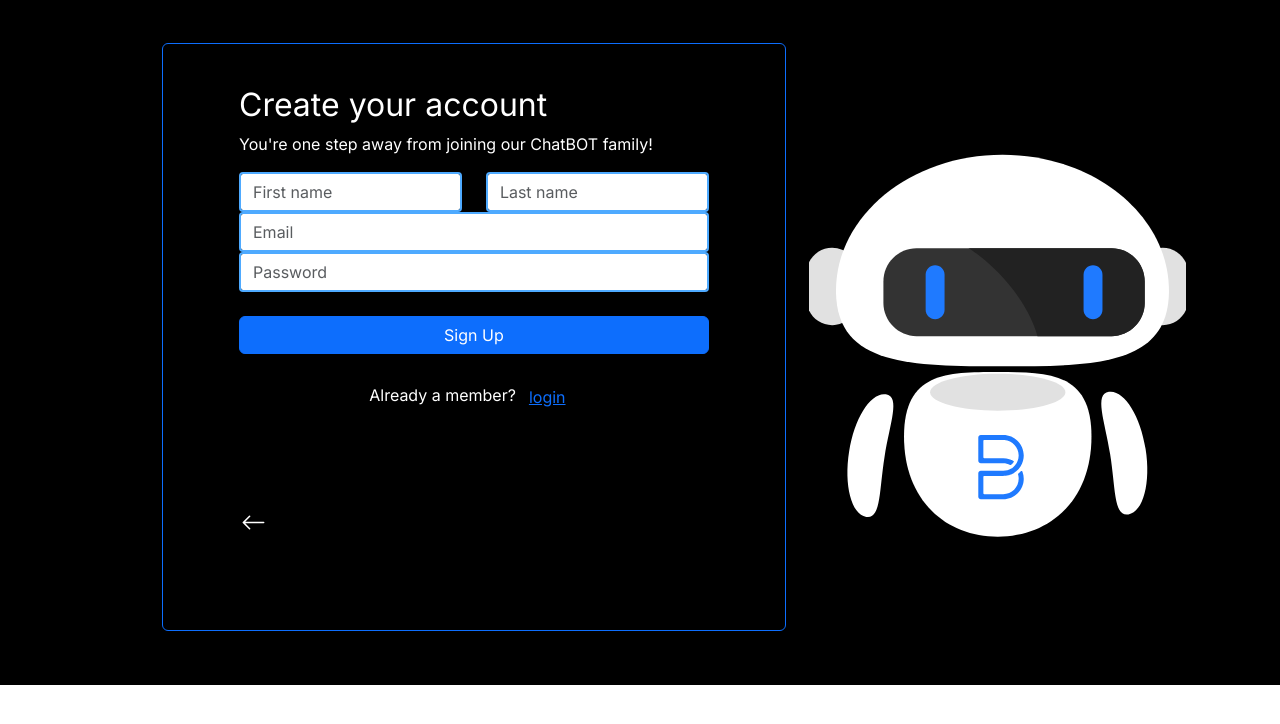
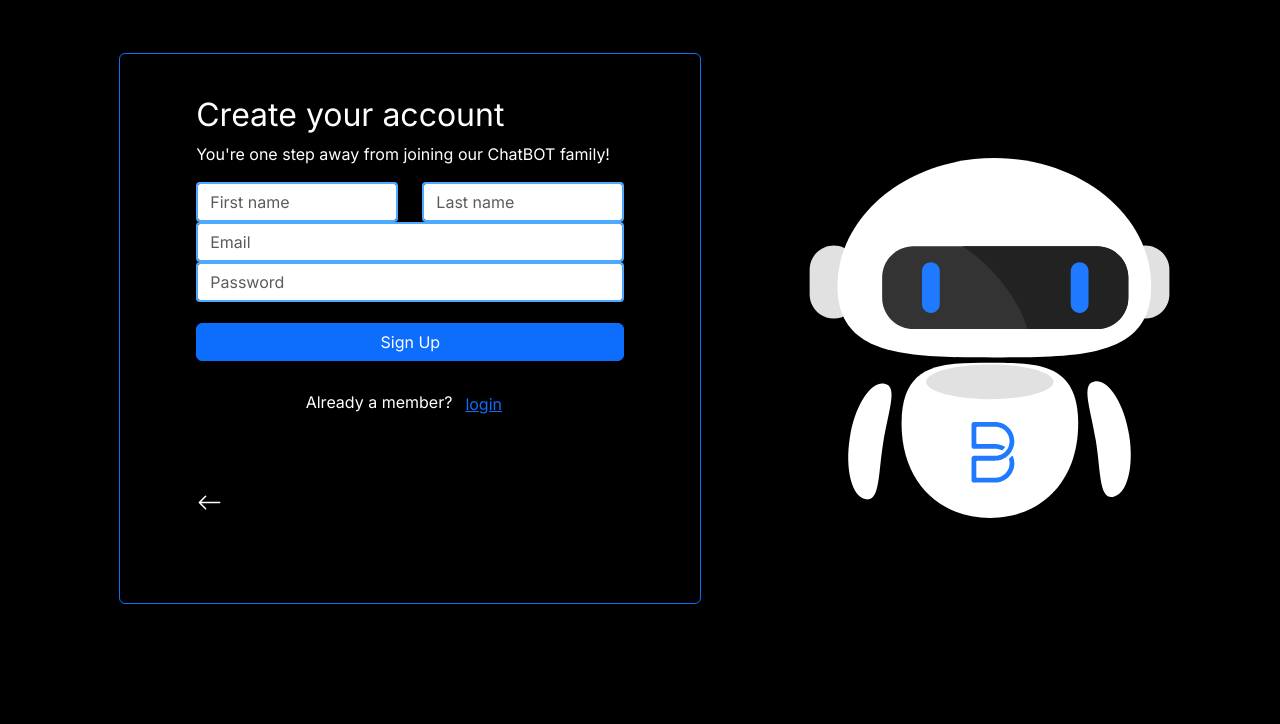
Before and after one commit to GouravChaki/Finny_Chatbot, a React (Create React App) app in the folder frontend/: page /signup in a window 1280 px wide. Shown: the top 724 px of the page. Built offline with nearby package versions, Linux system fonts and the light colour scheme; the HTML template or start-up script is replaced by a standard one; what react-chatbot-kit would draw is missing.

Commit message:
All changes made in frontend ----GOD

```diff
--- a/frontend/public/index.html
+++ b/frontend/public/index.html
@@ -30,7 +30,7 @@
   <title>Finny</title>
 </head>
 
-<body>
+<body style="background-color:black">
   <noscript>You need to enable JavaScript to run this app.</noscript>
   <div id="root"></div>
   <!--
--- a/frontend/src/Components/Signup/Details.js
+++ b/frontend/src/Components/Signup/Details.js
@@ -26,10 +26,10 @@ return (
     <input type="text" className="form-control" name="lastname" id="lastname" placeholder="Last name" aria-label="Last name" />
   </div>
 <div >
-  <input type="email" className="form-control" name="email" id="email" placeholder="Email" />
+  <input type="email" className="form-control" name="mail" id="email" placeholder="Email" />
   </div>
 <div>
-  <input type="password" className="form-control" name="password" id="password" placeholder="Password" />
+  <input type="password" className="form-control" name="pass" id="password" placeholder="Password" />
 </div>
 </div>
 <div className="d-grid gap-2 col-6 mx-auto">
--- a/frontend/src/Components/Signup/Signup.js
+++ b/frontend/src/Components/Signup/Signup.js
@@ -13,11 +13,11 @@ import Lottie from "react-lottie";
     }
   };
   return (
-    <div className='card' style={{backgroundColor: 'black',borderRadius: '0px',height: '685px'}}>
-    <div className="d-flex flex-column flex-md-row"  style={{marginTop: '38px',backgroundColor: 'black',width: '1040px',marginLeft: '145px',height: '640px'}}>
-      <div className="container card border-primary w-70 mt-1 mb-5 ms-3" style={{backgroundColor: 'black',paddingBottom: '23px'}}>
+    <div className='card' style={{backgroundColor: 'black'}}>
+    <div className="d-flex mt-5" style={{backgroundColor: 'black',marginLeft:'8%'}}>
+      <div className="container card border-primary w-70 mt-1 mb-5 ms-3" style={{backgroundColor: 'black',width:'60%'}}>
         <div className="col-md" style={{marginTop: '-61px'}}>
-          <div className="card-body mx-5 mt-5" style={{ fontFamily: "Inter" ,height: '350px',paddingTop: '1%',paddingBottom: '120px'}}>
+          <div className="card-body mx-5 mt-5" style={{ fontFamily: "Inter" ,height: '320px',paddingTop: '1%',paddingBottom: '120px'}}>
             <h2 className="card-title mt-5" style={{color: 'white',paddingTop: '1px'}}>Create your account</h2>
             <p className="card-text" style={{ color: "white" }}>
             You're one step away from joining our
@@ -49,7 +49,7 @@ import Lottie from "react-lottie";
           style={{ marginTop: '-17px',borderRadius: "56px",height: '650px',width: '1300px' }}
         />
       </div> */}
-       <div className="signup" style={{paddingLeft: '23px'}}>
+       <div className="login" style={{width:'60%'}}>
 
        <Lottie options={defaultOptions}/>
      </div>
```
